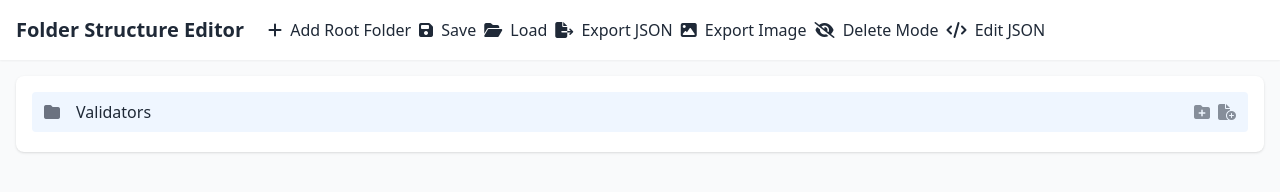
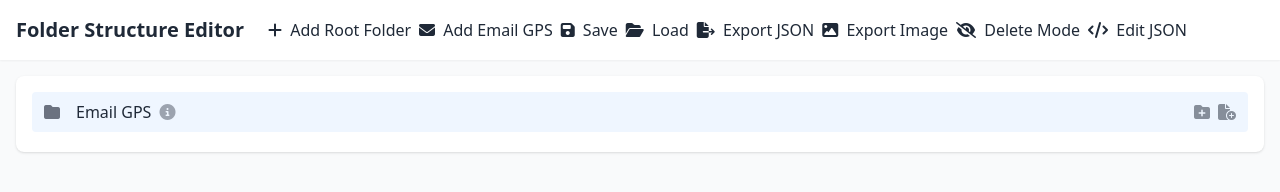
Before and after one commit to sahilkashyap64/folder-structure-image, a plain HTML site: page index.html in a window 1280 px wide. Drawn offline with nearby package versions, Linux system fonts and the light colour scheme.

Commit message:
added info icon

```diff
--- a/index.html
+++ b/index.html
@@ -53,6 +53,41 @@
       .modal {
         transition: opacity 0.3s ease, visibility 0.3s ease;
       }
+      /* Tooltip styles */
+      .tooltip {
+        position: relative;
+        display: inline-block;
+      }
+      .tooltip .tooltiptext {
+        visibility: hidden;
+        width: 200px;
+        background-color: #333;
+        color: #fff;
+        text-align: center;
+        border-radius: 6px;
+        padding: 5px;
+        position: absolute;
+        z-index: 1;
+        bottom: 125%;
+        left: 50%;
+        transform: translateX(-50%);
+        opacity: 0;
+        transition: opacity 0.3s;
+      }
+      .tooltip .tooltiptext::after {
+        content: "";
+        position: absolute;
+        top: 100%;
+        left: 50%;
+        margin-left: -5px;
+        border-width: 5px;
+        border-style: solid;
+        border-color: #333 transparent transparent transparent;
+      }
+      .tooltip:hover .tooltiptext {
+        visibility: visible;
+        opacity: 1;
+      }
     </style>
   </head>
   <body class="bg-gray-50 text-gray-800 min-h-screen" x-data="folderTree()" x-init="init()">
@@ -61,6 +96,9 @@
         <h1 class="text-xl font-bold mr-4">Folder Structure Editor</h1>
         <button class="btn-primary" @click="addRootFolder">
           <i class="fas fa-plus mr-1"></i> Add Root Folder
+        </button>
+        <button class="btn-indigo" @click="addEmailGPSStructure">
+          <i class="fas fa-envelope mr-1"></i> Add Email GPS
         </button>
         <button class="btn-success" @click="saveStructure">
           <i class="fas fa-save mr-1"></i> Save
@@ -181,10 +219,13 @@
               ? '<i class="fas fa-folder mr-2"></i>'
               : '<i class="fas fa-file mr-2"></i>';
 
+            const nameWrapper = document.createElement("div");
+            nameWrapper.className = "flex items-center gap-1 flex-1 min-w-0";
+
             const name = document.createElement("span");
             name.textContent = obj.name;
             name.contentEditable = true;
-            name.className = "outline-none flex-1 min-w-0";
+            name.className = "outline-none";
             name.onblur = () => {
               const newName = name.textContent.trim();
               if (newName !== obj.name) {
@@ -192,6 +233,22 @@
                 this.showNotification('Name updated');
               }
             };
+
+            nameWrapper.append(name);
+
+            // Add info icon if description exists
+            if (obj.info) {
+              const infoIcon = document.createElement("span");
+              infoIcon.className = "tooltip ml-1 text-gray-400 hover:text-blue-500 cursor-pointer";
+              infoIcon.innerHTML = '<i class="fas fa-info-circle"></i>';
+
+              const tooltip = document.createElement("span");
+              tooltip.className = "tooltiptext text-sm";
+              tooltip.textContent = obj.info;
+
+              infoIcon.appendChild(tooltip);
+              nameWrapper.appendChild(infoIcon);
+            }
 
             const controls = document.createElement("span");
             controls.className = "ml-auto flex gap-2 controls";
@@ -241,7 +298,7 @@
               controls.appendChild(delBtn);
             }
 
-            wrapper.append(icon, name, controls);
+            wrapper.append(icon, nameWrapper, controls);
             li.append(wrapper);
 
             if (obj.folder) {
@@ -284,6 +341,70 @@
             });
           },
 
+          addEmailGPSStructure() {
+            this.folderObj.push({
+              name: "Email GPS",
+              info: "Smart folder structure for email management",
+              folder: [
+                {
+                  name: "1. Your Name",
+                  info: "Personal or urgent matters needing direct attention",
+                  folder: []
+                },
+                {
+                  name: "2. Review",
+                  info: "Emails requiring your input, decisions, or feedback",
+                  folder: []
+                },
+                {
+                  name: "3. To Respond",
+                  info: "Emails you want your assistant to handle responses for",
+                  folder: []
+                },
+                {
+                  name: "4. Responded",
+                  info: "Emails your assistant has responded to on your behalf",
+                  folder: []
+                },
+                {
+                  name: "5. Waiting On",
+                  info: "Emails where you're awaiting a reply",
+                  folder: []
+                },
+                {
+                  name: "6. Financials",
+                  info: "Invoices, payments, and contracts tracking",
+                  folder: []
+                },
+                {
+                  name: "7. Newsletters",
+                  info: "Categorized newsletters and subscriptions",
+                  folder: [
+                    {
+                      name: "Mental Health Resources",
+                      info: "Newsletters about mental health topics"
+                    },
+                    {
+                      name: "Bullying Reports",
+                      info: "Reports and updates about bullying issues"
+                    },
+                    {
+                      name: "Dyslexia Inquiries",
+                      info: "Information about dyslexia resources"
+                    },
+                    {
+                      name: "Parent Content Ideas",
+                      info: "Ideas and suggestions for parent-focused content"
+                    }
+                  ]
+                }
+              ]
+            });
+            this.render();
+            this.showNotification('Email GPS structure added');
+          },
+
+          // [Rest of the methods remain the same as in your original code]
           saveStructure() {
             try {
               localStorage.setItem('folder-structure', JSON.stringify(this.folderObj));
@@ -349,12 +470,11 @@
           toggleDelete() {
             this.showDelete = !this.showDelete;
             this.showNotification(this.showDelete ? 'Delete mode enabled' : 'Delete mode disabled');
-            this.render(); // Re-render to show/hide delete buttons
+            this.render();
           },
 
           openJsonEditor() {
             this.showJsonEditor = true;
-            // Focus the textarea after it's rendered
             this.$nextTick(() => {
               const textarea = document.getElementById('jsonEditor');
               textarea.focus();
@@ -393,21 +513,63 @@
               const saved = localStorage.getItem('folder-structure');
               this.folderObj = saved ? JSON.parse(saved) : [
                 {
-                  name: "Validators",
+              name: "Email GPS",
+              info: "Smart folder structure for email management",
+              folder: [
+                {
+                  name: "1. Your Name",
+                  info: "Personal or urgent matters needing direct attention",
+                  folder: []
+                },
+                {
+                  name: "2. Review",
+                  info: "Emails requiring your input, decisions, or feedback",
+                  folder: []
+                },
+                {
+                  name: "3. To Respond",
+                  info: "Emails you want your assistant to handle responses for",
+                  folder: []
+                },
+                {
+                  name: "4. Responded",
+                  info: "Emails your assistant has responded to on your behalf",
+                  folder: []
+                },
+                {
+                  name: "5. Waiting On",
+                  info: "Emails where you're awaiting a reply",
+                  folder: []
+                },
+                {
+                  name: "6. Financials",
+                  info: "Invoices, payments, and contracts tracking",
+                  folder: []
+                },
+                {
+                  name: "7. Newsletters",
+                  info: "Categorized newsletters and subscriptions",
                   folder: [
-                    { name: "admin_locations.js" },
-                    { name: "coach_lessons.js" },
-                    { name: "coach_players.js" },
-                    { name: "coach_profile.js" },
-                    { name: "coach_schedule.js" },
-                    { name: "locations.js" },
-                    { name: "player_coaches.js" },
-                    { name: "player_lessons.js" },
-                    { name: "player_profile.js" },
-                    { name: "player_schedule.js" },
-                    { name: "stripe.js" }
+                    {
+                      name: "Mental Health Resources",
+                      info: "Newsletters about mental health topics"
+                    },
+                    {
+                      name: "Bullying Reports",
+                      info: "Reports and updates about bullying issues"
+                    },
+                    {
+                      name: "Dyslexia Inquiries",
+                      info: "Information about dyslexia resources"
+                    },
+                    {
+                      name: "Parent Content Ideas",
+                      info: "Ideas and suggestions for parent-focused content"
+                    }
                   ]
                 }
+              ]
+            }
               ];
               this.render();
             } catch (e) {
```
